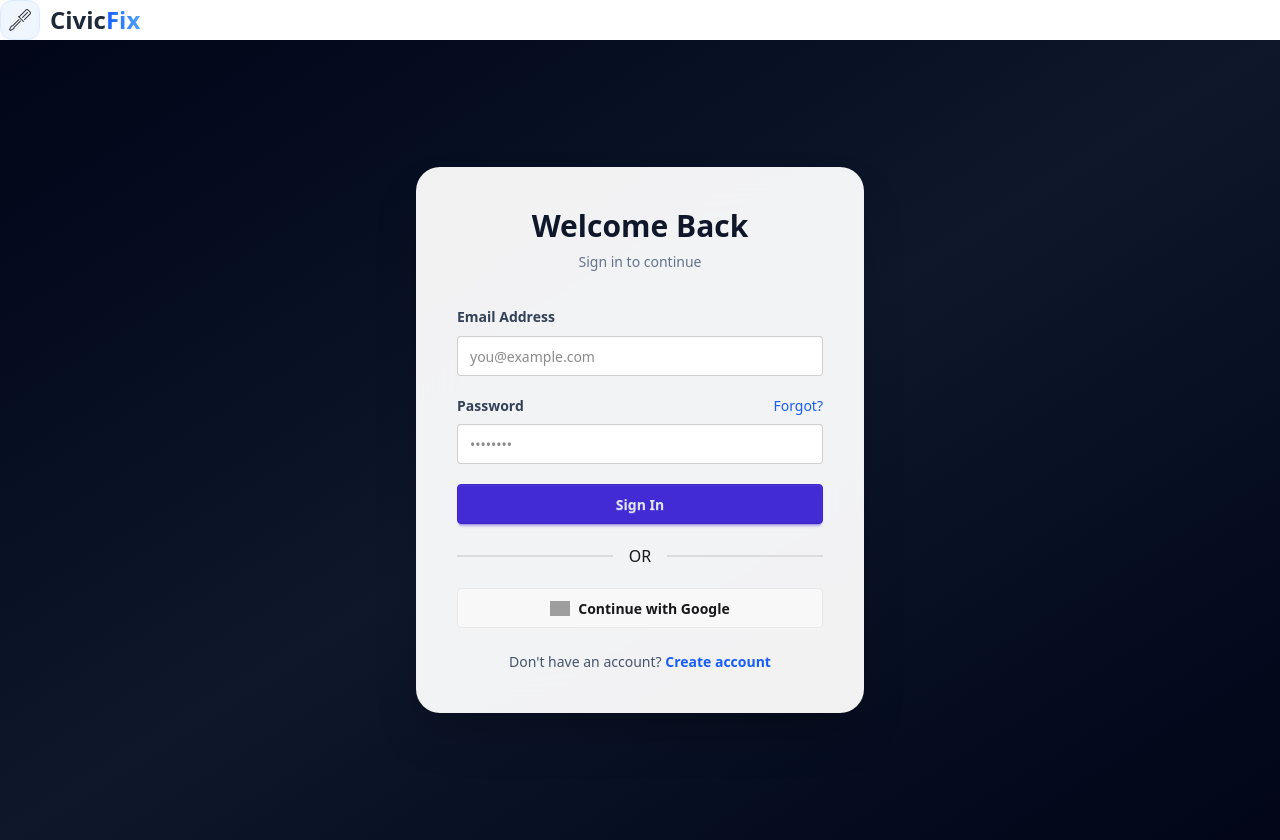
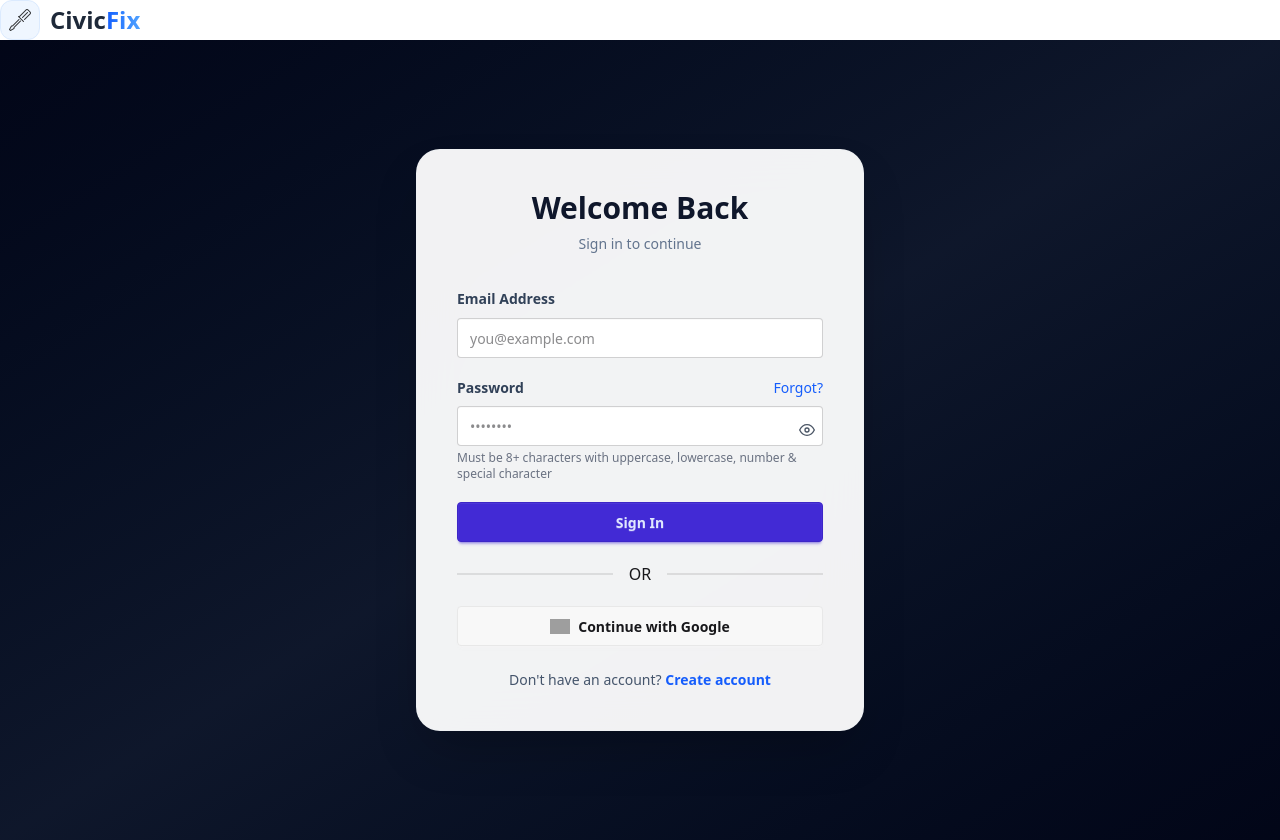
Before and after one commit to MOHITUL/fixer-client-project, a React (Vite) app: page /login in a window 1280 px wide. Built offline with nearby package versions, Linux system fonts and the light colour scheme; grey boxes are pictures that could not be loaded.

Commit message:
update login page

```diff
--- a/src/pages/auth/login/Login.jsx
+++ b/src/pages/auth/login/Login.jsx
@@ -2,19 +2,21 @@ import { useForm } from "react-hook-form";
 import { Link, useNavigate } from "react-router";
 import { AuthContext } from "../../../contexts/authcontexts/AuthContext";
 import { toast } from "react-toastify";
-import { useContext } from "react";
+import { useContext, useState } from "react";
+import { FiEye, FiEyeOff } from "react-icons/fi";
 
 const Login = () => {
   const { signInUser, googleLogin } = useContext(AuthContext);
+  const navigate = useNavigate();
+  const [showPassword, setShowPassword] = useState(false);
+
   const {
     register,
     handleSubmit,
     formState: { errors, isSubmitting },
   } = useForm();
 
-  const navigate = useNavigate();
-
-  // Email + Password Login
+  // ================= EMAIL + PASSWORD LOGIN =================
   const onSubmit = async ({ email, password }) => {
     try {
       await signInUser(email, password);
@@ -25,7 +27,7 @@ const Login = () => {
     }
   };
 
-  // Google Login
+  // ================= GOOGLE LOGIN =================
   const handleGoogleLogin = async () => {
     try {
       await googleLogin();
@@ -45,7 +47,6 @@ const Login = () => {
       {/* Card */}
       <div className="w-full max-w-md relative z-10">
         <div className="bg-white/95 backdrop-blur-xl rounded-3xl shadow-2xl overflow-hidden border border-slate-200/20">
-
 
           <div className="p-10">
 
@@ -87,7 +88,7 @@ const Login = () => {
               </div>
 
               {/* Password */}
-              <div>
+              <div className="relative">
                 <div className="flex justify-between">
                   <label className="text-sm font-semibold text-slate-700">
                     Password
@@ -101,22 +102,40 @@ const Login = () => {
                 </div>
 
                 <input
-                  type="password"
+                  type={showPassword ? "text" : "password"}
                   placeholder="••••••••"
                   className="input input-bordered w-full mt-2"
                   {...register("password", {
                     required: "Password is required",
                     minLength: {
-                      value: 6,
-                      message: "Password must be at least 6 characters",
+                      value: 8,
+                      message: "Password must be at least 8 characters",
+                    },
+                    pattern: {
+                      value: /^(?=.*[a-z])(?=.*[A-Z])(?=.*\d)(?=.*[@$!%*?&])/,
+                      message:
+                        "Password must include uppercase, lowercase, number & special character",
                     },
                   })}
                 />
+
+                {/* Show/Hide toggle */}
+                <button
+                  type="button"
+                  onClick={() => setShowPassword(!showPassword)}
+                  className="absolute right-2 top-1/2 transform -translate-y-1/2 text-gray-600"
+                >
+                  {showPassword ? <FiEyeOff /> : <FiEye />}
+                </button>
+
                 {errors.password && (
                   <p className="text-red-500 text-sm mt-1">
                     {errors.password.message}
                   </p>
                 )}
+                <p className="text-xs text-gray-500 mt-1">
+                  Must be 8+ characters with uppercase, lowercase, number & special character
+                </p>
               </div>
 
               {/* Submit */}
@@ -135,7 +154,7 @@ const Login = () => {
             {/* Google */}
             <button
               onClick={handleGoogleLogin}
-              className="btn  w-full flex gap-2"
+              className="btn w-full flex gap-2"
             >
               <img
                 src="https://www.svgrepo.com/show/475656/google-color.svg"
```
